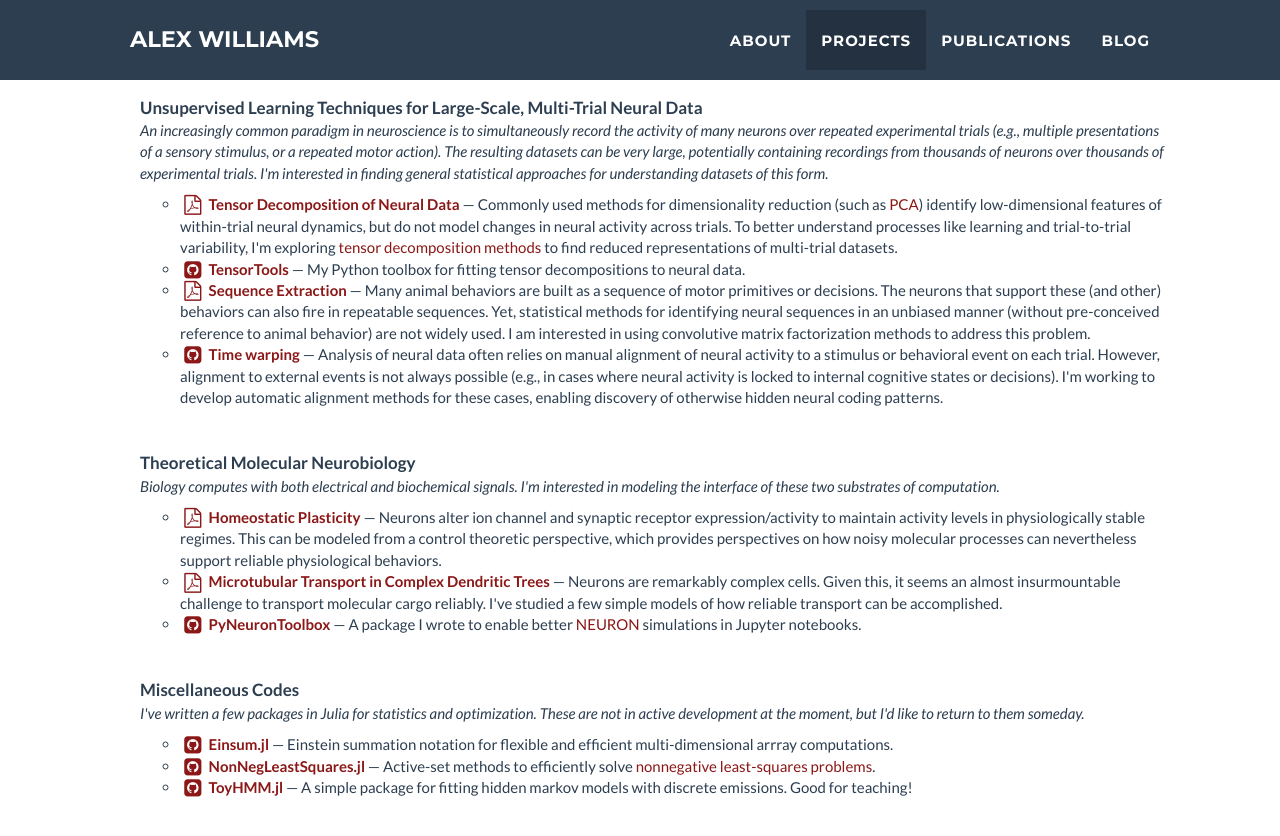
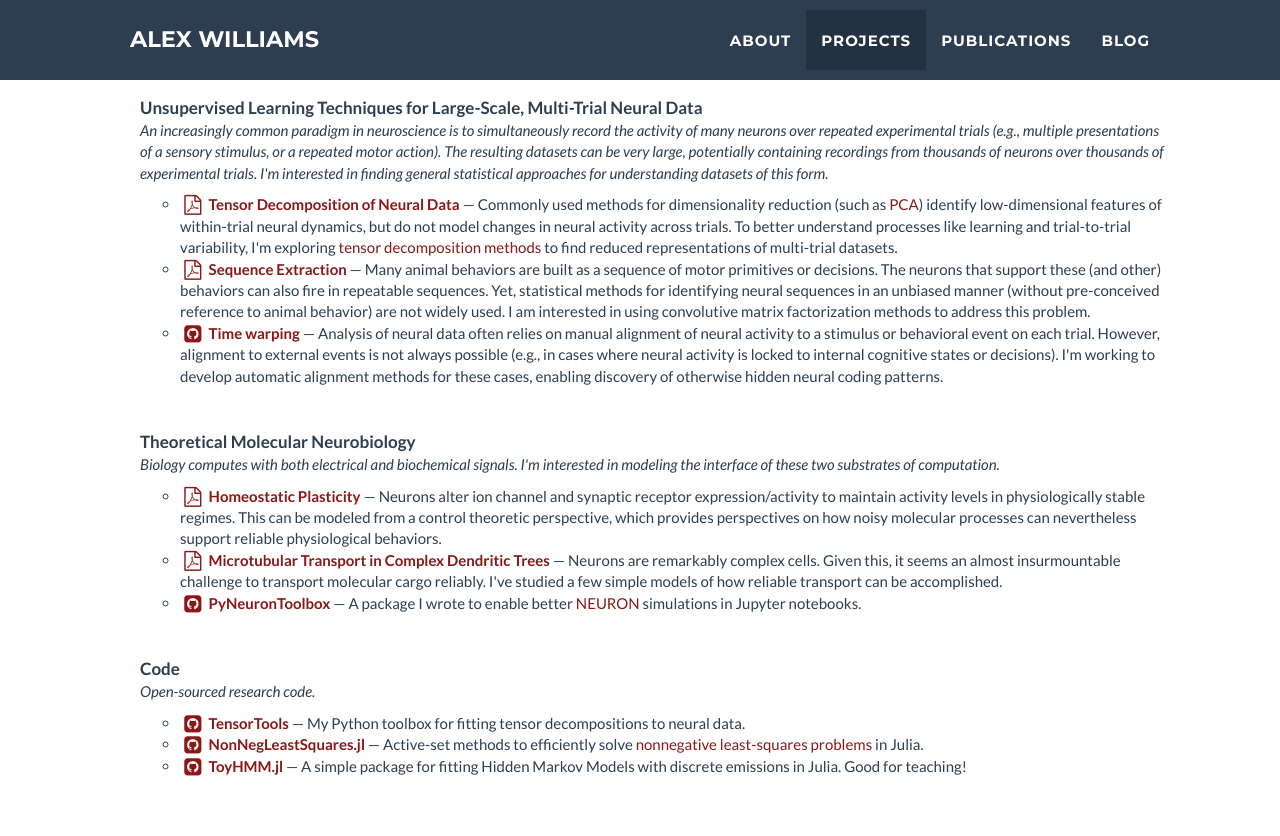
Before and after one commit to ahwillia/ahwillia.github.com, a Jekyll site: the page built from index.html, in a window 1280 px wide and 900 px high, scrolled down 1214 px. Shown: the top 836 px of the window. Built offline with Jekyll 4.4.1, drawn with Linux system fonts in a browser that asks for light colours; nearby versions of some CDN libraries; library files that are not in the unit come from our copies.

Commit message:
simplify code section

```diff
--- a/_data/projects.yml
+++ b/_data/projects.yml
@@ -19,11 +19,6 @@
       and trial-to-trial variability, I'm exploring <a
       href="http://www.sandia.gov/~tgkolda/pubs/pubfiles/TensorReview.pdf" target="_blank">
       tensor decomposition methods</a> to find reduced representations of multi-trial datasets.
-  - name: TensorTools
-    icon: github-square
-    url: http://github.com/ahwillia/tensortools
-    description: >
-      My Python toolbox for fitting tensor decompositions to neural data.
   - name: Sequence Extraction
     icon: file-pdf-o
     url: https://www.biorxiv.org/content/early/2018/03/02/273128.full.pdf
@@ -84,30 +79,23 @@
 #     description: >
 #       Sloppy models overview
 
-- title: Miscellaneous Codes
-  description: >
-    I've written a few packages in Julia for statistics and optimization.
-    These are not in active development at the moment, but I'd like to return
-    to them someday.
-
+- title: Code
+  description: Open-sourced research code.
   items:
-  - name: Einsum.jl
+  - name: TensorTools
     icon: github-square
+    url: http://github.com/ahwillia/tensortools
     description: >
-      Einstein summation notation for flexible and efficient multi-dimensional arrray
-      computations.
-    url: https://github.com/ahwillia/Einsum.jl
-
+      My Python toolbox for fitting tensor decompositions to neural data.
   - name: NonNegLeastSquares.jl
     icon: github-square
     description: >
       Active-set methods to efficiently solve
       <a href="https://en.wikipedia.org/wiki/Non-negative_least_squares"
-      target="_blank">nonnegative least-squares problems</a>.
+      target="_blank">nonnegative least-squares problems</a> in Julia.
     url: https://github.com/ahwillia/NonNegLeastSquares.jl
-
   - name: ToyHMM.jl
     icon: github-square
     description: >
-      A simple package for fitting hidden markov models with discrete emissions. Good for teaching!
+      A simple package for fitting Hidden Markov Models with discrete emissions in Julia. Good for teaching!
     url: https://github.com/ahwillia/HiddenMarkovModel.jl
```
Also changed, not shown: 2 other files.
